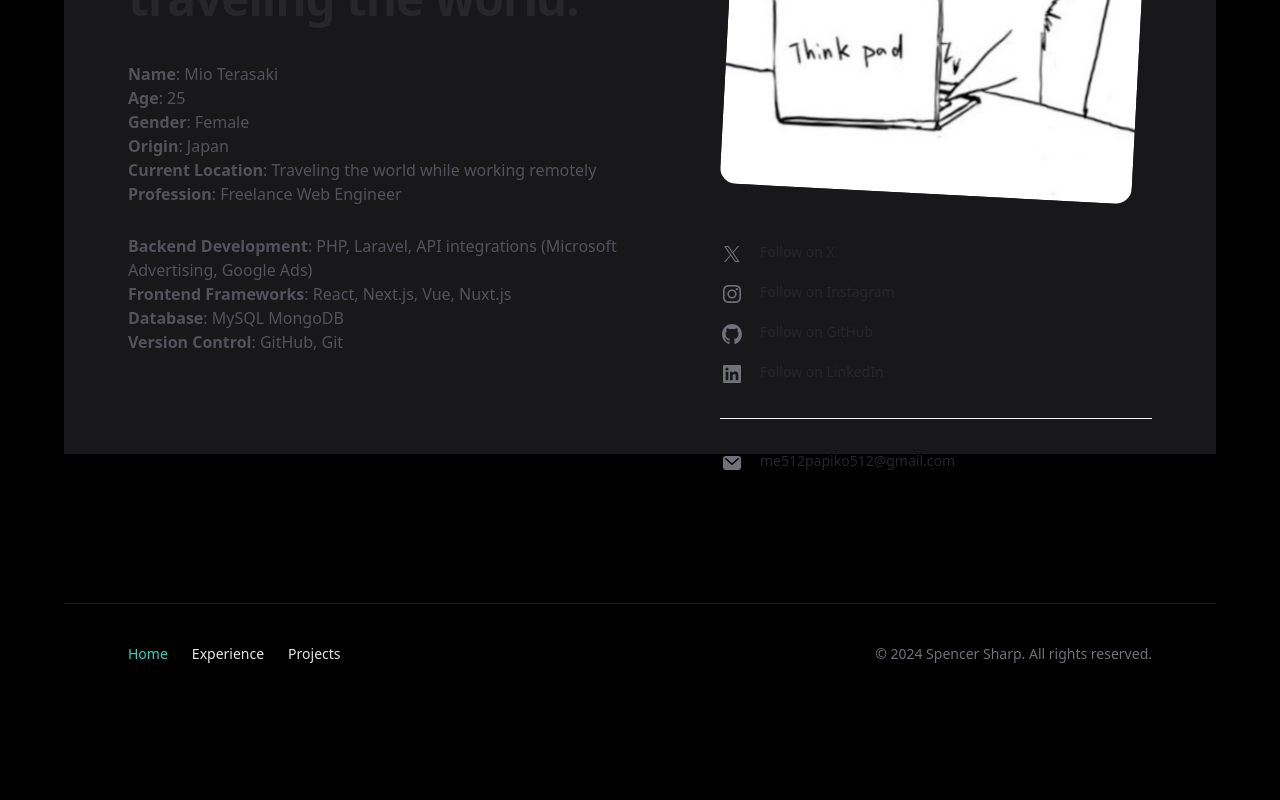
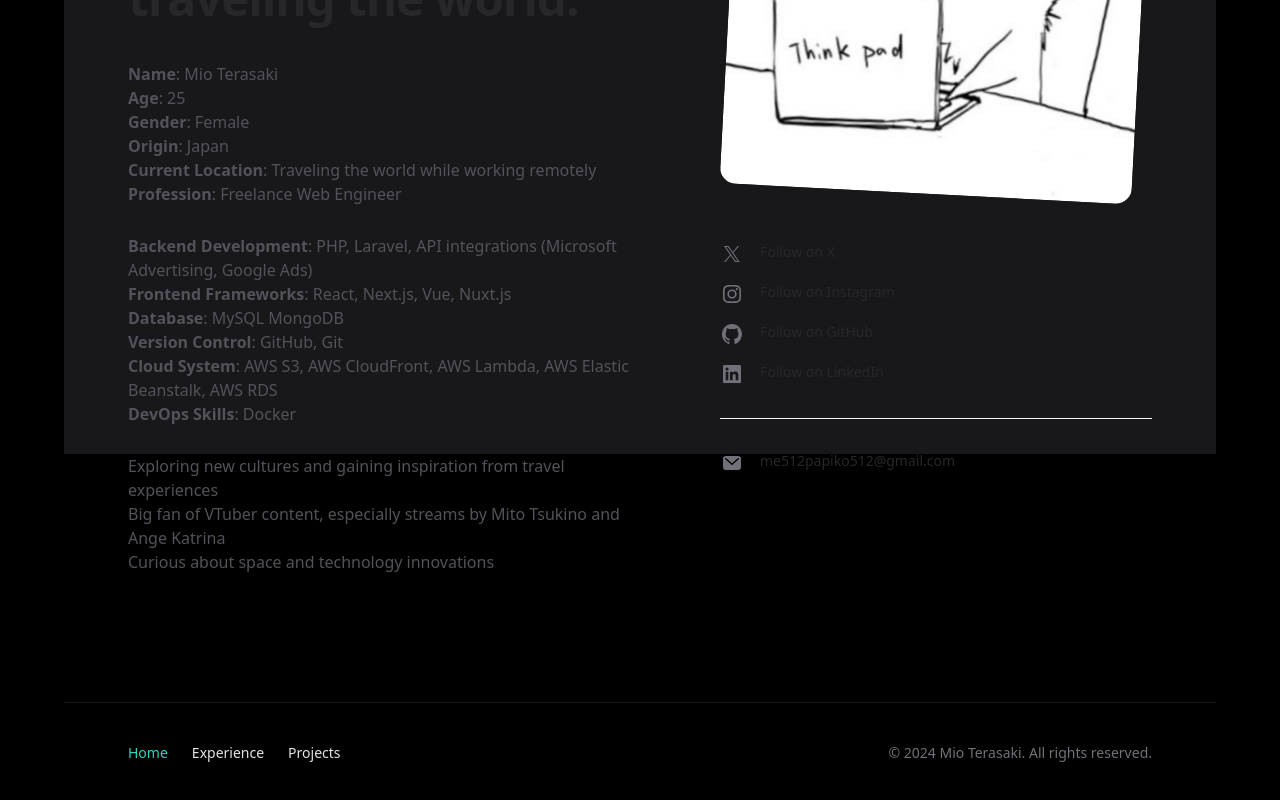
Before and after one commit to Temmy3620/miomio-portfolio, a Next.js app: page / in a window 1280 px wide. Shown: the part 346-1146 px from the top of the page. Before the commit the page ends 1074 px from the top, so only its background shows below. Built offline with nearby package versions, Linux system fonts and the light colour scheme.

Commit message:
細かい部分修正

```diff
--- a/app/layout.tsx
+++ b/app/layout.tsx
@@ -11,10 +11,10 @@ const user = {
     '/images/Temmyicon2.png?auto=format&fit=facearea&facepad=2&w=256&h=256&q=80',
 }
 const navigation = [
-  { name: 'Home', href: '/', current: true },
-  { name: 'Experience', href: '/experience', current: false },
-  { name: 'Projects', href: '/projects', current: false }
-  //{ name: 'Contact', href: './contact', current: false }
+  { name: 'Home', href: '/' },
+  { name: 'Experience', href: '/experience' },
+  { name: 'Projects', href: '/projects' }
+  //{ name: 'Contact', href: './contact' }
 ]
 
 export default function RootLayout({
@@ -141,7 +141,7 @@ export default function RootLayout({
                             ))}
                           </div>
                           <p className="text-sm text-zinc-500">
-                            © 2024 Spencer Sharp. All rights reserved.
+                            © 2024 Mio Terasaki. All rights reserved.
                           </p>
                         </div>
                       </div>
--- a/app/page.tsx
+++ b/app/page.tsx
@@ -43,6 +43,14 @@ export default function Home() {
             <li><strong>Frontend Frameworks</strong>: React, Next.js, Vue, Nuxt.js</li>
             <li><strong>Database</strong>: MySQL MongoDB </li>
             <li><strong>Version Control</strong>: GitHub, Git</li>
+            <li><strong>Cloud System</strong>: AWS S3, AWS CloudFront, AWS Lambda, AWS Elastic Beanstalk, AWS RDS</li>
+            <li><strong>DevOps Skills</strong>: Docker</li>
+          </ul>
+
+          <ul>
+            <li>Exploring new cultures and gaining inspiration from travel experiences</li>
+            <li>Big fan of VTuber content, especially streams by Mito Tsukino and Ange Katrina</li>
+            <li>Curious about space and technology innovations</li>
           </ul>
 
         </div>
```
